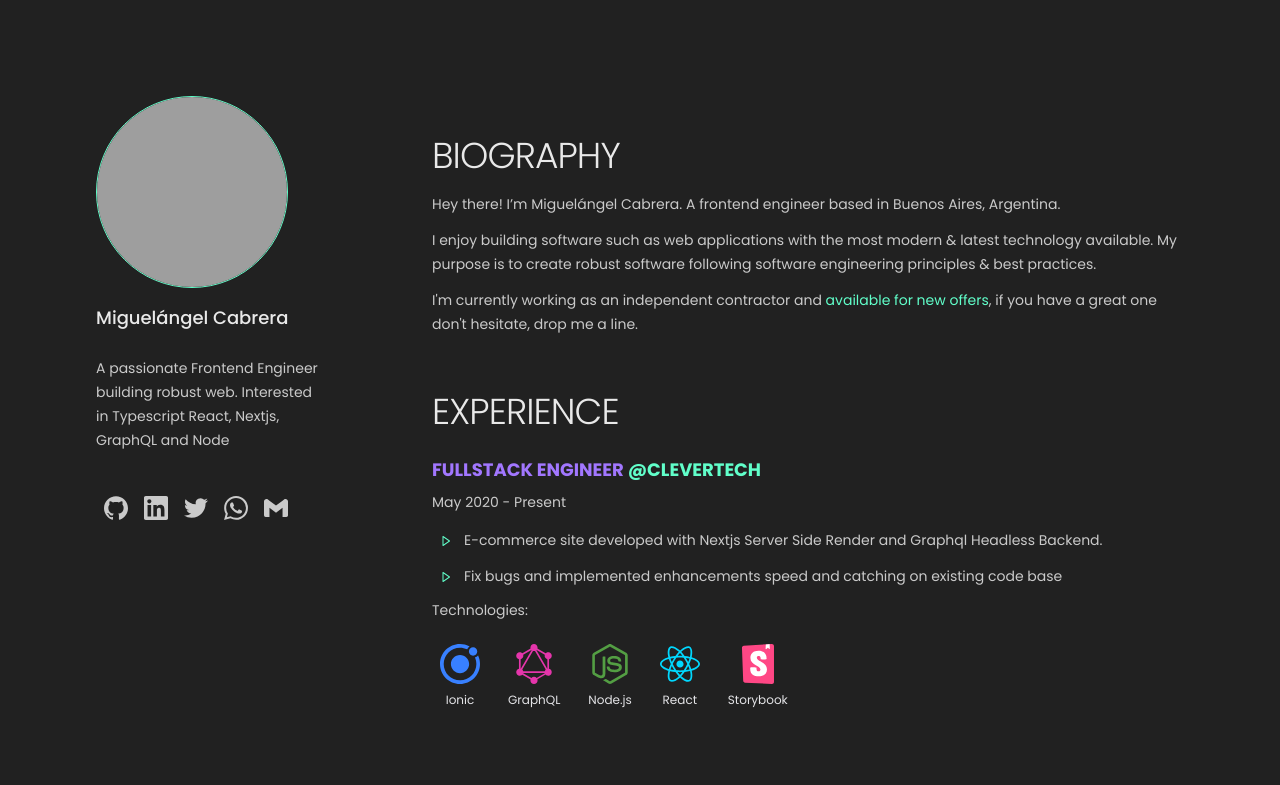
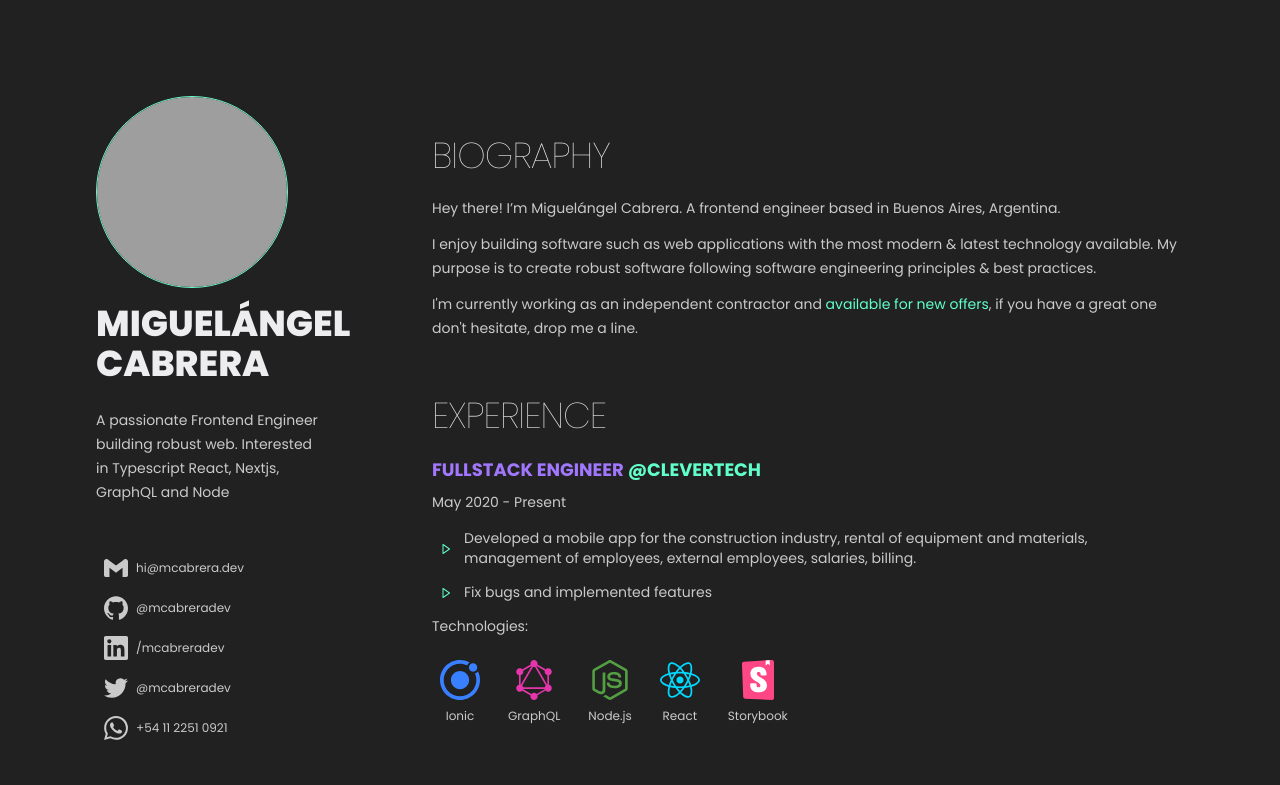
Before and after one commit to mcabreradev/resume, a Next.js app: page / in a window 1280 px wide. Shown: the top 785 px of the page. Built offline with nearby package versions, Linux system fonts and the light colour scheme; grey boxes are pictures that could not be loaded.

Commit message:
major refactor

```diff
--- a/components/Common/Experience/Experience.tsx
+++ b/components/Common/Experience/Experience.tsx
@@ -14,7 +14,7 @@ const Experience = ({}: Props) => {
   return (
     <>
       { experience.map((experience: any, index: any) => (
-        <div key={`experience-${index}`} data-testid="experience" className="flex flex-col md:flex-row mb-20">
+        <div key={`experience-${index}`} data-testid="experience" className="flex flex-col md:flex-row mb-12 ">
           <div>
             <h2 className="text-lg text-secondary font-bold uppercase">
               {experience.role}{" "}
--- a/components/Common/Sidebar/Sidebar.tsx
+++ b/components/Common/Sidebar/Sidebar.tsx
@@ -3,7 +3,15 @@ import { Avatar, Button } from "@components/UI";
 import React from "react";
 import { profile } from "@data/json";
 import Social from "../Social";
-import Navigation from "../Navigation";
+import tw from "tailwind-styled-components";
+
+const H2Custom = tw.h2`
+  text-lg md:text-4xl
+  mb-4 sm:mb-1
+  text-white
+  font-extrabold
+  uppercase
+`;
 
 interface Props extends TComponent {}
 
@@ -15,22 +23,15 @@ const Sidebar = ({ className, "data-testid": testId }: Props) => {
         src={profile.profilePicture}
         alt={profile.name}
       />
-      <h2 className="text-accents-2 text-xl md:text-lg font-medium mb-4 sm:mb-1">
+      <H2Custom>
         {profile.name}
-      </h2>
+      </H2Custom>
       <p className="text-sm text-accents-1 hidden md:block mb-6 w-full md:w-3/5 lg:w-full md:mx-auto lg:mx-0 leading-6 mt-6">
         {profile.biography.short}
       </p>
       <div className="flex items-center justify-evenly lg:inline-block mb-4 lg:mb-0 flex-col">
-
         <Social className="lg:mb-6 lg:mx-0 mt-5 mb-10" />
-
-        {/* <Button link={profile.resume} className="lg:mt-5 mb-10 mt-1">
-          Resume
-        </Button> */}
       </div>
-
-      {/* <Navigation className="text-xl" /> */}
     </div>
   );
 };
--- a/components/Common/Social/Social.tsx
+++ b/components/Common/Social/Social.tsx
@@ -1,9 +1,33 @@
 import React from "react";
-import clsx from "clsx";
+import tw from "tailwind-styled-components"
 import { SiGithub, SiLinkedin, SiTwitter, SiGmail, SiWhatsapp } from "react-icons/si";
 import { TComponent } from "@components/types";
 import { Icon, TextLink } from "@components/UI";
 import { profile as data } from "@data/json";
+
+const Container = tw.div`
+  flex
+  flex-rox md:flex-col
+  items-center md:items-start
+`;
+
+const TextLinkCustom=tw(TextLink)`
+  flex
+  flex-row
+`;
+
+const Title = tw.div`
+  hidden md:flex
+  text-xs
+  text-accents-1
+  items-center
+  hover:text-primary
+`;
+
+const IconCustom = tw(Icon)`
+  mx-2 md:my-2
+  hover:text-primary
+`;
 
 interface Props extends TComponent {
   size?: number;
@@ -11,26 +35,29 @@ interface Props extends TComponent {
 
 const Social = ({ className, size, "data-testid": testId }: Props) => {
   return (
-    <div
-      data-testid={testId || "social"}
-      className={clsx("flex items-center", className)}
-    >
-      <TextLink newTab href={data.social.github}>
-        <Icon className="mx-2" SVG={SiGithub} size={size} />
-      </TextLink>
-      <TextLink newTab href={data.social.linkedin}>
-        <Icon className="mx-2" SVG={SiLinkedin} size={size} />
-      </TextLink>
-      <TextLink newTab href={data.social.twitter}>
-        <Icon className="mx-2" SVG={SiTwitter} size={size} />
-      </TextLink>
-      <TextLink newTab href={data.social.whatsapp}>
-        <Icon className="mx-2" SVG={SiWhatsapp} size={size} />
-      </TextLink>
-      <TextLink newTab href={data.social.email}>
-        <Icon className="mx-2" SVG={SiGmail} size={size} />
-      </TextLink>
-    </div>
+    <Container
+      data-testid={testId || "social"} className={className}>
+      <TextLinkCustom newTab href={data.social.email}>
+        <IconCustom SVG={SiGmail} size={size} />
+        <Title>hi@mcabrera.dev</Title>
+      </TextLinkCustom>
+      <TextLinkCustom newTab href={data.social.github}>
+        <IconCustom SVG={SiGithub} size={size} />
+        <Title>@mcabreradev</Title>
+      </TextLinkCustom>
+      <TextLinkCustom newTab href={data.social.linkedin}>
+        <IconCustom SVG={SiLinkedin} size={size} />
+        <Title>/mcabreradev</Title>
+      </TextLinkCustom>
+      <TextLinkCustom newTab href={data.social.twitter}>
+        <IconCustom SVG={SiTwitter} size={size} />
+        <Title>@mcabreradev</Title>
+      </TextLinkCustom>
+      <TextLinkCustom newTab href={data.social.whatsapp}>
+        <IconCustom SVG={SiWhatsapp} size={size} />
+        <Title>+54 11 2251 0921</Title>
+      </TextLinkCustom>
+    </Container>
   );
 };
 export default Social;
--- a/components/UI/Icon/Icon.tsx
+++ b/components/UI/Icon/Icon.tsx
@@ -16,7 +16,7 @@ const Icon = ({ SVG, size, className, "data-testid": testId }: Props) => {
       data-testid={testId || "icon"}
       size={size || defaultSize}
       className={clsx(
-        "fill-current text-accents-1 hover:text-primary transform hover:-translate-y-1 transition duration-150 ease-in-out",
+        "fill-current text-accents-1 hover:text-primary transform",
         className
       )}
     />
--- a/data/json/profile/profile.json
+++ b/data/json/profile/profile.json
@@ -11,7 +11,7 @@
     "twitter": "https://twitter.com/mcabreradev",
     "linkedin": "https://www.linkedin.com/in/mcabreradev/",
     "whatsapp": "https://api.whatsapp.com/send?phone=541122510921&text=Hi%20Migue%20i%20want%20to%20contact%20you&source=&data=",
-    "email": "mailto:mcabrera.dev@gmail.com"
+    "email": "mailto:hi@mcabrera.dev"
   },
   "website": "https://mcabrera.dev",
   "links": {
@@ -30,8 +30,8 @@
       },
       "technologies": ["ionic", "ts", "graphql", "node", "react", "storybook"],
       "points": [
-        "E-commerce site developed with Nextjs Server Side Render and Graphql Headless Backend.",
-        "Fix bugs and implemented enhancements speed  and catching on existing code base"
+        "Developed a mobile app for the construction industry, rental of equipment and materials, management of employees, external employees, salaries, billing.",
+        "Fix bugs and implemented features"
       ]
     },
     {
--- a/package.json
+++ b/package.json
@@ -37,6 +37,8 @@
     "@types/react-dom": "^17.0.0",
     "cypress": "^6.2.1",
     "postcss-nested": "^5.0.3",
+    "styled-components": "^5.3.6",
+    "tailwind-styled-components": "^2.2.0",
     "typescript": "4.1"
   },
   "resolutions": {
--- a/pages/index.tsx
+++ b/pages/index.tsx
@@ -1,12 +1,23 @@
 import { Experience, Technology } from "@components/Common";
 import { technologies } from "@data/json";
+import tw from "tailwind-styled-components"
+
+const TitleCustom = tw.h2`
+  text-4xl
+  font-thin
+  text-accents-2
+  uppercase
+  leading-10
+  tracking-tight
+  mb-5
+`;
 
 const IndexPage = () => {
   return (
     <div>
       <div className="mt-0 md:mt-4 lg:mt-10">
-        <h2 className="text-4xl font-light text-accents-2 uppercase leading-10 tracking-tight">Biography</h2>
-        <p className="mt-4 text-accents-1 text-sm leading-6">
+        <TitleCustom>Biography</TitleCustom>
+        <p className="text-accents-1 text-sm leading-6">
           Hey there! I’m Miguelángel Cabrera. A frontend engineer based in Buenos Aires, Argentina.
         </p>
         <p className="mt-3 text-accents-1 text-sm leading-6">
@@ -19,14 +30,12 @@ const IndexPage = () => {
           I'm currently working as an independent contractor and <span className="text-primary">available for new offers</span>, if you have a great one don't hesitate, drop me a line.
         </p>
         <div className="mt-14">
-          <h2 className="text-4xl text-accents-2 font-light mb-6 uppercase leading-10 tracking-tight">
-            Experience
-          </h2>
+          <TitleCustom>Experience</TitleCustom>
           <Experience />
         </div>
 
         <div className="mt-8">
-          <h2 className="text-xl font-medium text-accents-2 mb-5">Stacks</h2>
+          <TitleCustom>Stacks</TitleCustom>
           {Object.entries(technologies.stacks).map((stack: any) => (
             <div key={`stack-${stack[0]}`} className="mt-4 mb-8">
               <p  className="text-sm text-accents-1 mb-3">{stack[0]}</p>
--- a/tailwind.config.js
+++ b/tailwind.config.js
@@ -60,7 +60,7 @@ module.exports = {
         "accents-0": "#212121",
         "accents-1": "#CACACA",
         "accents-2": "#E9E9E9",
-        ...colors
+        // ...colors
       },
       maxWidth: {
       }
```
Also changed, not shown: 1 other file (tests, documents, lock files or other folders).
